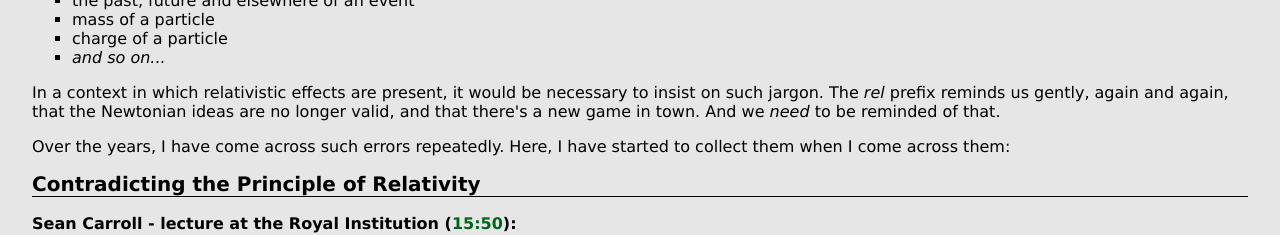
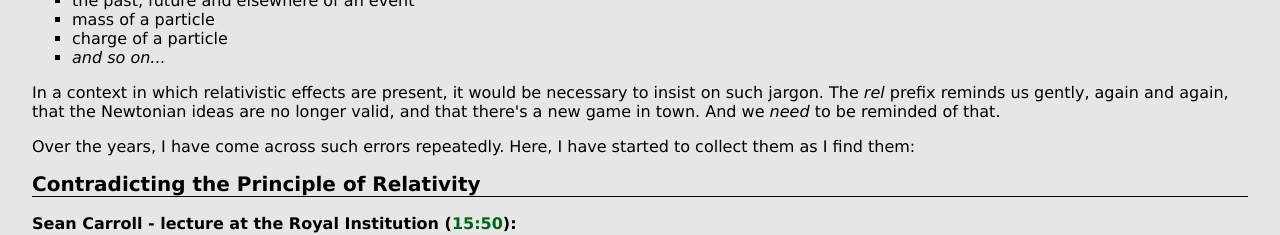
Before and after one commit to johanley/mistakes-in-applying-relativity, a plain HTML site: page docs/index.html in a window 1280 px wide. Shown: the part 820-1055 px from the top of the page. Drawn offline with Linux system fonts and the light colour scheme.

Commit message:
Correction

```diff
--- a/docs/index.html
+++ b/docs/index.html
@@ -69,7 +69,7 @@ And we <em>need</em> to be reminded of that.
 
 
 <P>Over the years, I have come across such errors repeatedly.
-Here, I have started to collect them when I come across them:
+Here, I have started to collect them as I find them:
 
 <h2>Contradicting the Principle of Relativity</h2>
 
```
